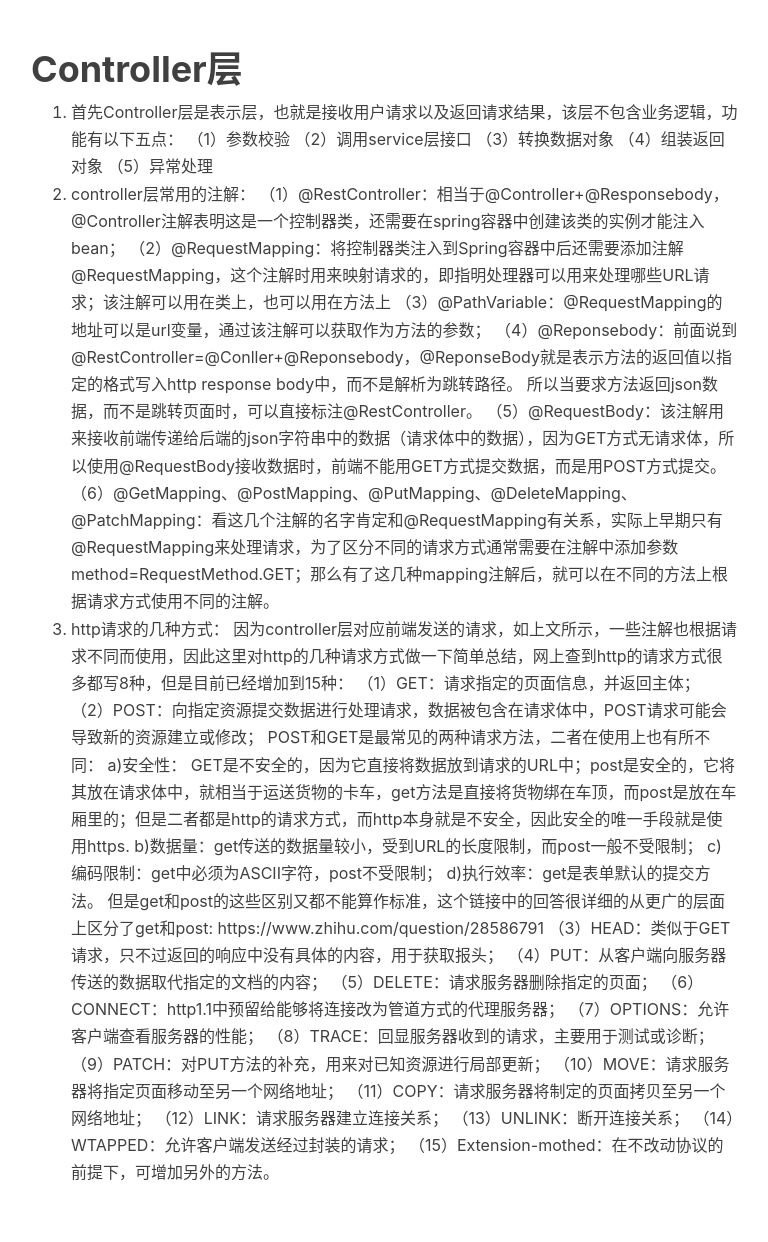
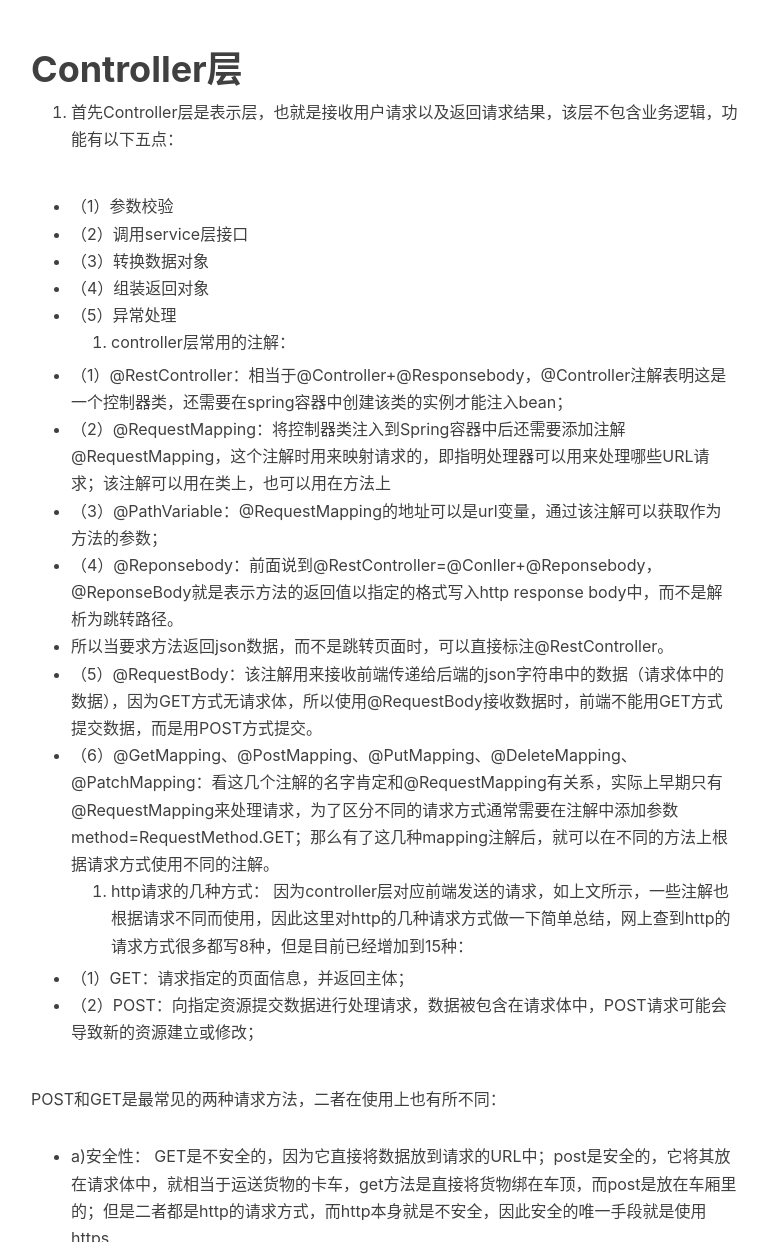
Before and after one commit to hibiscusJM/hibiscusJM.github.io, a Jekyll site: the page built from _posts/2019-06-05-Controller.md, in a window 1280 px wide and 1400 px high, scrolled down 299 px. Shown: the part 158-1400 px from the top of the window, without its empty margins (234-1002 px from the left). Built offline with Jekyll 4.4.1, drawn with Linux system fonts in a browser that asks for light colours; nearby versions of some CDN libraries; our own code applies the rules of GitHub Pages for plain Markdown files; comment, search, counter and statistics services are not loaded; some of the changed text lies outside the part shown.

Commit message:
修改文件: _posts/2019-06-05-Controller.md

```diff
--- a/_posts/2019-06-05-Controller.md
+++ b/_posts/2019-06-05-Controller.md
@@ -7,40 +7,49 @@ grammar_cjkRuby: true
 
 
 # Controller层
-1. 首先Controller层是表示层，也就是接收用户请求以及返回请求结果，该层不包含业务逻辑，功能有以下五点：
-   （1）参数校验
-   （2）调用service层接口
-   （3）转换数据对象
-   （4）组装返回对象
-   （5）异常处理
-2. controller层常用的注解：
-   （1）@RestController：相当于@Controller+@Responsebody，@Controller注解表明这是一个控制器类，还需要在spring容器中创建该类的实例才能注入bean；
-   （2）@RequestMapping：将控制器类注入到Spring容器中后还需要添加注解@RequestMapping，这个注解时用来映射请求的，即指明处理器可以用来处理哪些URL请求；该注解可以用在类上，也可以用在方法上
-   （3）@PathVariable：@RequestMapping的地址可以是url变量，通过该注解可以获取作为方法的参数；
-   （4）@Reponsebody：前面说到@RestController=@Conller+@Reponsebody，@ReponseBody就是表示方法的返回值以指定的格式写入http response body中，而不是解析为跳转路径。
-   所以当要求方法返回json数据，而不是跳转页面时，可以直接标注@RestController。
-   （5）@RequestBody：该注解用来接收前端传递给后端的json字符串中的数据（请求体中的数据），因为GET方式无请求体，所以使用@RequestBody接收数据时，前端不能用GET方式提交数据，而是用POST方式提交。
-   （6）@GetMapping、@PostMapping、@PutMapping、@DeleteMapping、@PatchMapping：看这几个注解的名字肯定和@RequestMapping有关系，实际上早期只有@RequestMapping来处理请求，为了区分不同的请求方式通常需要在注解中添加参数method=RequestMethod.GET；那么有了这几种mapping注解后，就可以在不同的方法上根据请求方式使用不同的注解。
-3. http请求的几种方式：
+ 1.  首先Controller层是表示层，也就是接收用户请求以及返回请求结果，该层不包含业务逻辑，功能有以下五点：
+
+ - （1）参数校验
+ -    （2）调用service层接口
+ -    （3）转换数据对象
+ -    （4）组装返回对象
+ -    （5）异常处理
+ 2.  controller层常用的注解：
+
+ - （1）@RestController：相当于@Controller+@Responsebody，@Controller注解表明这是一个控制器类，还需要在spring容器中创建该类的实例才能注入bean；
+ -    （2）@RequestMapping：将控制器类注入到Spring容器中后还需要添加注解@RequestMapping，这个注解时用来映射请求的，即指明处理器可以用来处理哪些URL请求；该注解可以用在类上，也可以用在方法上
+ -    （3）@PathVariable：@RequestMapping的地址可以是url变量，通过该注解可以获取作为方法的参数；
+ -    （4）@Reponsebody：前面说到@RestController=@Conller+@Reponsebody，@ReponseBody就是表示方法的返回值以指定的格式写入http response body中，而不是解析为跳转路径。
+ -    所以当要求方法返回json数据，而不是跳转页面时，可以直接标注@RestController。
+ -    （5）@RequestBody：该注解用来接收前端传递给后端的json字符串中的数据（请求体中的数据），因为GET方式无请求体，所以使用@RequestBody接收数据时，前端不能用GET方式提交数据，而是用POST方式提交。
+ -    （6）@GetMapping、@PostMapping、@PutMapping、@DeleteMapping、@PatchMapping：看这几个注解的名字肯定和@RequestMapping有关系，实际上早期只有@RequestMapping来处理请求，为了区分不同的请求方式通常需要在注解中添加参数method=RequestMethod.GET；那么有了这几种mapping注解后，就可以在不同的方法上根据请求方式使用不同的注解。
+ 3.   http请求的几种方式：
    因为controller层对应前端发送的请求，如上文所示，一些注解也根据请求不同而使用，因此这里对http的几种请求方式做一下简单总结，网上查到http的请求方式很多都写8种，但是目前已经增加到15种：
-   （1）GET：请求指定的页面信息，并返回主体；
-   （2）POST：向指定资源提交数据进行处理请求，数据被包含在请求体中，POST请求可能会导致新的资源建立或修改；
+
+ - （1）GET：请求指定的页面信息，并返回主体；
+ -    （2）POST：向指定资源提交数据进行处理请求，数据被包含在请求体中，POST请求可能会导致新的资源建立或修改；
+
    POST和GET是最常见的两种请求方法，二者在使用上也有所不同：
-   a)安全性： GET是不安全的，因为它直接将数据放到请求的URL中；post是安全的，它将其放在请求体中，就相当于运送货物的卡车，get方法是直接将货物绑在车顶，而post是放在车厢里的；但是二者都是http的请求方式，而http本身就是不安全，因此安全的唯一手段就是使用https.
-   b)数据量：get传送的数据量较小，受到URL的长度限制，而post一般不受限制；
-   c)编码限制：get中必须为ASCII字符，post不受限制；
-   d)执行效率：get是表单默认的提交方法。
+
+
+ - a)安全性： GET是不安全的，因为它直接将数据放到请求的URL中；post是安全的，它将其放在请求体中，就相当于运送货物的卡车，get方法是直接将货物绑在车顶，而post是放在车厢里的；但是二者都是http的请求方式，而http本身就是不安全，因此安全的唯一手段就是使用https.
+ -    b)数据量：get传送的数据量较小，受到URL的长度限制，而post一般不受限制；
+ -    c)编码限制：get中必须为ASCII字符，post不受限制；
+ -    d)执行效率：get是表单默认的提交方法。
+
    但是get和post的这些区别又都不能算作标准，这个链接中的回答很详细的从更广的层面上区分了get和post: https://www.zhihu.com/question/28586791
-   （3）HEAD：类似于GET请求，只不过返回的响应中没有具体的内容，用于获取报头；
-   （4）PUT：从客户端向服务器传送的数据取代指定的文档的内容；
-   （5）DELETE：请求服务器删除指定的页面；
-   （6）CONNECT：http1.1中预留给能够将连接改为管道方式的代理服务器；
-   （7）OPTIONS：允许客户端查看服务器的性能；
-   （8）TRACE：回显服务器收到的请求，主要用于测试或诊断；
-   （9）PATCH：对PUT方法的补充，用来对已知资源进行局部更新；
-   （10）MOVE：请求服务器将指定页面移动至另一个网络地址；
-   （11）COPY：请求服务器将制定的页面拷贝至另一个网络地址；
-   （12）LINK：请求服务器建立连接关系；
-   （13）UNLINK：断开连接关系；
-   （14）WTAPPED：允许客户端发送经过封装的请求；
-   （15）Extension-mothed：在不改动协议的前提下，可增加另外的方法。
+
+
+ - （3）HEAD：类似于GET请求，只不过返回的响应中没有具体的内容，用于获取报头；
+ -    （4）PUT：从客户端向服务器传送的数据取代指定的文档的内容；
+ -    （5）DELETE：请求服务器删除指定的页面；
+ -    （6）CONNECT：http1.1中预留给能够将连接改为管道方式的代理服务器；
+ -    （7）OPTIONS：允许客户端查看服务器的性能；
+ -    （8）TRACE：回显服务器收到的请求，主要用于测试或诊断；
+ -    （9）PATCH：对PUT方法的补充，用来对已知资源进行局部更新；
+ -    （10）MOVE：请求服务器将指定页面移动至另一个网络地址；
+ -    （11）COPY：请求服务器将制定的页面拷贝至另一个网络地址；
+ -    （12）LINK：请求服务器建立连接关系；
+ -    （13）UNLINK：断开连接关系；
+ -    （14）WTAPPED：允许客户端发送经过封装的请求；
+ -    （15）Extension-mothed：在不改动协议的前提下，可增加另外的方法。
```
